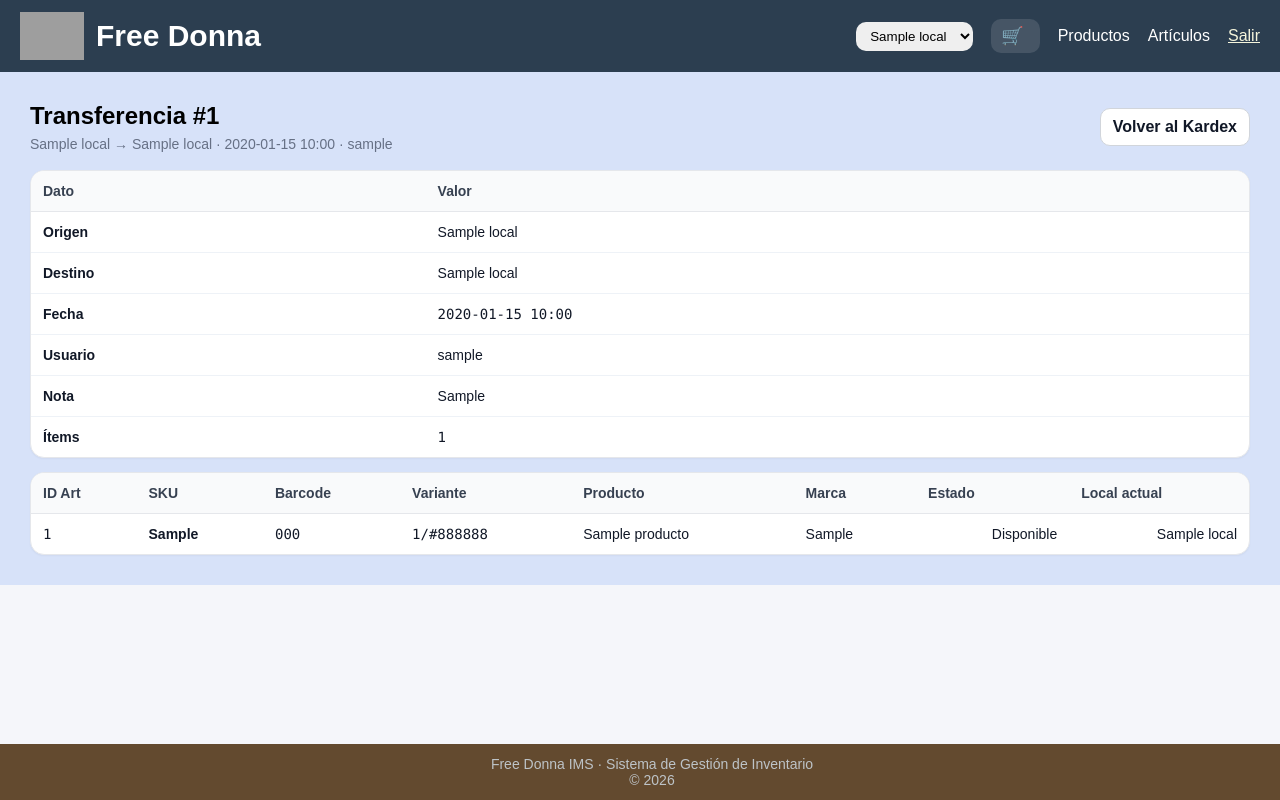
After one commit to joacodores/free_donna_IMS, a Django app: page /transferencias/1/ in a window 1280 px wide. The commit adds this page. Run offline with Django 5.2, Linux system fonts and the light colour scheme; a user stored in the database is signed in; tables that the repository leaves empty hold one stand-in row (values such as "Sample post"); grey boxes are pictures that could not be loaded.

Commit message:
transferencia por lote done faltan test

```diff
--- a/free_donna_IMS/inventory/admin.py
+++ b/free_donna_IMS/inventory/admin.py
@@ -1,6 +1,6 @@
 from django.contrib import admin
 
-from .models import Ingreso, IngresoItem, Local, MovimientoStock, Producto, Articulo, Venta, VentaArticulo, VentaItem
+from .models import Ingreso, IngresoItem, Local, MovimientoStock, Producto, Articulo, Transferencia, TransferenciaItem, Venta, VentaArticulo, VentaItem
 
 # Register your models here.
 admin.site.register(Producto)
@@ -11,6 +11,10 @@ admin.site.register(VentaArticulo)
 admin.site.register(Ingreso)
 admin.site.register(IngresoItem)
 admin.site.register(MovimientoStock)
+admin.site.register(Transferencia)
+admin.site.register(TransferenciaItem)
+
+
 
 @admin.register(Local)
 class LocalAdmin(admin.ModelAdmin):
--- a/free_donna_IMS/inventory/forms.py
+++ b/free_donna_IMS/inventory/forms.py
@@ -2,7 +2,7 @@ from decimal import Decimal
 from django import forms
 from django.contrib.auth.models import User
 from django.contrib.auth.forms import UserCreationForm
-from .models import Producto, Venta
+from .models import Local, Producto, Venta
 
 class UserRegisterForm(UserCreationForm):
     email = forms.EmailField()
@@ -64,3 +64,7 @@ class CheckoutForm(forms.Form):
         label="Método de pago",
         widget=forms.Select(attrs={"class": "select"})
     )
+
+class TransferirArticuloForm(forms.Form):
+    destino = forms.ModelChoiceField(queryset=Local.objects.all(), empty_label="Seleccionar local")
+    nota = forms.CharField(required=False, widget=forms.Textarea(attrs={"rows": 2}))
--- /dev/null
+++ b/free_donna_IMS/inventory/templates/inventory/movimientos/transferencia_detail.html
@@ -0,0 +1,128 @@
+{% extends "inventory/base.html" %}
+{% load static %}
+
+{% block title %}Transferencia #{{ trf.transferencia_id }}{% endblock %}
+
+{% block content %}
+<link rel="stylesheet" href="{% static 'css/movimientos.css' %}">
+
+<div class="page-header">
+  <div>
+    <h2>Transferencia #{{ trf.transferencia_id }}</h2>
+    <p class="subtle" style="margin:6px 0 0 0;">
+      {{ trf.local_origen.nombre }} → {{ trf.local_destino.nombre }}
+      · {{ trf.fecha|date:"Y-m-d H:i" }}
+      {% if trf.usuario %} · {{ trf.usuario.username }}{% endif %}
+    </p>
+  </div>
+
+  <div class="header-actions">
+    <a class="btn-secondary" href="{% url 'inventory:movimientos' %}?mode=doc&tipo=TRF">Volver al Kardex</a>
+  </div>
+</div>
+
+<div class="table-wrap" style="margin-bottom:14px;">
+  <table class="table">
+    <thead>
+      <tr>
+        <th>Dato</th>
+        <th>Valor</th>
+      </tr>
+    </thead>
+    <tbody>
+      <tr>
+        <td class="strong">Origen</td>
+        <td>{{ trf.local_origen.nombre }}</td>
+      </tr>
+      <tr>
+        <td class="strong">Destino</td>
+        <td>{{ trf.local_destino.nombre }}</td>
+      </tr>
+      <tr>
+        <td class="strong">Fecha</td>
+        <td class="mono">{{ trf.fecha|date:"Y-m-d H:i" }}</td>
+      </tr>
+      <tr>
+        <td class="strong">Usuario</td>
+        <td>{{ trf.usuario.username|default:"—" }}</td>
+      </tr>
+      <tr>
+        <td class="strong">Nota</td>
+        <td>{{ trf.nota|default:"—" }}</td>
+      </tr>
+      <tr>
+        <td class="strong">Ítems</td>
+        <td class="mono">{{ items|length }}</td>
+      </tr>
+    </tbody>
+  </table>
+</div>
+
+{% if items %}
+  <div class="table-wrap">
+    <table class="table">
+      <thead>
+        <tr>
+          <th>ID Art</th>
+          <th>SKU</th>
+          <th>Barcode</th>
+          <th>Variante</th>
+          <th>Producto</th>
+          <th>Marca</th>
+          <th class="num">Estado</th>
+          <th class="num">Local actual</th>
+        </tr>
+      </thead>
+
+      <tbody>
+        {% for it in items %}
+          <tr>
+            <td class="mono">{{ it.articulo_id|default:it.articulo.articulo_id }}</td>
+            <td class="strong">{{ it.sku }}</td>
+            <td class="mono">{{ it.barcode }}</td>
+            <td class="mono">{{ it.talle }}/{{ it.color }}</td>
+
+            <td>
+              {% if it.articulo and it.articulo.product_id %}
+                {{ it.articulo.product_id.nombre|default:"—" }}
+              {% else %}
+                —
+              {% endif %}
+            </td>
+
+            <td>
+              {% if it.articulo and it.articulo.product_id %}
+                {{ it.articulo.product_id.marca|default:"—" }}
+              {% else %}
+                —
+              {% endif %}
+            </td>
+
+            <td class="num">
+              {% if it.articulo %}
+                <span class="pill pill-{{ it.articulo.estado|lower }}">{{ it.articulo.get_estado_display }}</span>
+              {% else %}
+                —
+              {% endif %}
+            </td>
+
+            <td class="num">
+              {% if it.articulo and it.articulo.local %}
+                {{ it.articulo.local.nombre }}
+              {% else %}
+                —
+              {% endif %}
+            </td>
+          </tr>
+        {% endfor %}
+      </tbody>
+    </table>
+  </div>
+{% else %}
+  <div class="empty">
+    <p style="margin:0; font-weight:900;">Esta transferencia no tiene ítems.</p>
+    <p class="subtle" style="margin-bottom:0;">Si esto no es esperado, revisá la creación de TransferenciaItem.</p>
+  </div>
+{% endif %}
+
+{% endblock %}
--- a/free_donna_IMS/inventory/urls.py
+++ b/free_donna_IMS/inventory/urls.py
@@ -29,4 +29,7 @@ urlpatterns = [
     path("ventas/<int:venta_id>/pdf/", views.venta_pdf, name="venta_pdf"),
     path("ingresos/<int:ingreso_id>/", views.IngresoDetailView.as_view(), name="ingreso_detail"),
     path("ingresos/<int:ingreso_id>/pdf/", views.ingreso_pdf, name="ingreso_pdf"),
+    path("transferencias/<int:transferencia_id>/",views.TransferenciaDetailView.as_view(),name="transferencia_detail"),
+    path("articulos/transferir/", views.ArticulosTransferirView.as_view(), name="articulos_transferir"),
+
 ]
--- a/free_donna_IMS/inventory/views.py
+++ b/free_donna_IMS/inventory/views.py
@@ -4,11 +4,12 @@ from django.http import Http404
 from django.shortcuts import get_object_or_404, render, HttpResponse
 from django.urls import reverse_lazy
 from django.views.generic import ListView, DetailView, CreateView, UpdateView, View, DeleteView
-from django.db.models import Q, Count, Sum, Max, Value
+from django.db.models import Q, Count, Sum, Max, Value, CharField, F
 from django.db.models.fields import DecimalField
 from django.shortcuts import redirect
-from .models import Ingreso, IngresoItem, Local, MovimientoStock, Producto, Articulo, Venta, VentaItem, VentaArticulo
-from .forms import CheckoutForm, UserLoginForm, UserRegisterForm, ArticuloCreateForm
+from sqlalchemy import Cast
+from .models import Ingreso, IngresoItem, Local, MovimientoStock, Producto, Articulo, Transferencia, TransferenciaItem, Venta, VentaItem, VentaArticulo
+from .forms import CheckoutForm, TransferirArticuloForm, UserLoginForm, UserRegisterForm, ArticuloCreateForm
 from django.contrib.auth import authenticate, login, logout
 from django.contrib.auth.decorators import login_required
 from django.contrib.auth.mixins import LoginRequiredMixin
@@ -16,7 +17,7 @@ from django.views.generic.edit import FormView
 from django.db import transaction
 from django.contrib import messages
 from datetime import datetime as Datetime, time, timezone, datetime
-from django.db.models.functions import TruncDate, Coalesce
+from django.db.models.functions import TruncDate, Coalesce, TruncMinute, Concat
 from reportlab.lib.pagesizes import A4
 from reportlab.pdfgen import canvas
 from django.utils import timezone
@@ -195,6 +196,7 @@ class ArticuloListView(LoginRequiredMixin, ListView):
 
     def get_context_data(self, **kwargs):
         ctx = super().get_context_data(**kwargs)
+        ctx["locales"] = Local.objects.all().order_by("nombre")
         ctx["scan"] = (self.request.GET.get("scan") or "").strip()
         ctx["q"] = (self.request.GET.get("q") or "").strip()
 
@@ -614,9 +616,8 @@ class MovimientoStockView(LoginRequiredMixin, ListView):
             }
             return render(request, self.template_name, ctx)
         if mode == "doc":
-            # agrupar por documento: venta_id o ingreso_id (según tipo)
             rows = (base
-                    .values("tipo", "venta_id", "ingreso_id")
+                    .values("tipo", "venta_id", "ingreso_id", "transferencia_id")
                     .annotate(
                         fecha=Max("fecha"),
                         items=Count("movimiento_id"),
@@ -626,32 +627,31 @@ class MovimientoStockView(LoginRequiredMixin, ListView):
                         profit_total=Coalesce(Sum("profit_unitario"), Value(0, output_field=DecimalField())),
                     )
                     .order_by("-fecha"))
-            ctx = {
+
+            return render(request, self.template_name, {
                 "mode": mode,
                 "rows": list(rows),
                 "tipo": tipo, "q": q, "from": desde, "to": hasta,
-            }
-            return render(request, self.template_name, ctx)
+            })
 
         if mode == "day":
-            rows = (base
-                    .annotate(dia=TruncDate("fecha"))
-                    .values("dia")
-                    .annotate(
-                        movimientos=Count("movimiento_id"),
-                        unidades=Sum("cantidad"),
-                        costo_total=Coalesce(Sum("costo_unitario"), Value(0, output_field=DecimalField())),
-                        venta_total=Coalesce(Sum("precio_unitario"), Value(0, output_field=DecimalField())),
-                        profit_total=Coalesce(Sum("profit_unitario"), Value(0, output_field=DecimalField())),
-                    )
-                    .order_by("-dia"))
-            ctx = {
-                "mode": mode,
-                "rows": list(rows),
-                "tipo": tipo, "q": q, "from": desde, "to": hasta,
-            }
-            return render(request, self.template_name, ctx)
-
+                rows = (base
+                        .annotate(dia=TruncDate("fecha"))
+                        .values("dia")
+                        .annotate(
+                            movimientos=Count("movimiento_id"),
+                            unidades=Sum("cantidad"),
+                            costo_total=Coalesce(Sum("costo_unitario"), Value(0, output_field=DecimalField())),
+                            venta_total=Coalesce(Sum("precio_unitario"), Value(0, output_field=DecimalField())),
+                            profit_total=Coalesce(Sum("profit_unitario"), Value(0, output_field=DecimalField())),
+                        )
+                        .order_by("-dia"))
+                ctx = {
+                    "mode": mode,
+                    "rows": list(rows),
+                    "tipo": tipo, "q": q, "from": desde, "to": hasta,
+                }
+                return render(request, self.template_name, ctx)
         if mode == "variant":
             rows = (base
                     .values("barcode", "sku", "talle", "color", "producto_id", "producto__nombre", "producto__marca")
@@ -1056,3 +1056,149 @@ def ingreso_pdf(request, ingreso_id: int):
     c.showPage()
     c.save()
     return resp
+
+
+
+class ArticulosTransferirView(LoginRequiredMixin, View):
+
+    @transaction.atomic
+    def post(self, request):
+        local_origen = _get_local_activo(request)
+        if not local_origen:
+            messages.error(request, "No hay un local activo seleccionado.")
+            return redirect("inventory:articulo_list")
+
+        destino_id = (request.POST.get("destino_id") or "").strip()
+        barcode = (request.POST.get("barcode") or "").strip()
+        nota_user = (request.POST.get("nota") or "").strip()
+        qty_raw = (request.POST.get("qty") or "1").strip()
+
+        if not destino_id or not barcode:
+            messages.error(request, "Faltan datos para transferir (destino/barcode).")
+            return redirect("inventory:articulo_list")
+
+        try:
+            qty = int(qty_raw)
+        except ValueError:
+            qty = 0
+
+        if qty <= 0:
+            messages.error(request, "La cantidad debe ser mayor a 0.")
+            return redirect("inventory:articulo_list")
+
+        destino = get_object_or_404(Local, local_id=destino_id)
+        if destino.local_id == local_origen.local_id:
+            messages.error(request, "El destino debe ser distinto al local origen.")
+            return redirect("inventory:articulo_list")
+
+        # Seleccionamos N artículos DISPONIBLES de ese barcode en el local origen
+        qs = (Articulo.objects
+              .select_for_update()
+              .select_related("product_id")
+              .filter(local=local_origen, barcode=barcode, estado=Articulo.Estado.DISPONIBLE)
+              .order_by("articulo_id"))
+
+        articulos = list(qs[:qty])
+        if len(articulos) < qty:
+            messages.error(request, f"Stock insuficiente. Pediste {qty} y hay {len(articulos)} disponibles.")
+            return redirect("inventory:articulo_list")
+
+        # Documento transferencia
+        trf = Transferencia.objects.create(
+            local_origen=local_origen,
+            local_destino=destino,
+            usuario=request.user,
+            nota=nota_user,
+        )
+
+        # Items
+        TransferenciaItem.objects.bulk_create([
+            TransferenciaItem(
+                transferencia=trf,
+                articulo=a,
+                sku=a.sku,
+                barcode=a.barcode,
+                talle=a.talle,
+                color=a.color,
+            ) for a in articulos
+        ])
+
+        # Mover artículos al destino (en batch)
+        art_ids = [a.articulo_id for a in articulos]
+        Articulo.objects.filter(articulo_id__in=art_ids).update(local=destino)
+
+        # Movimientos: salida (origen) y entrada (destino)
+        movs = []
+        for a in articulos:
+            nota = f"Transferencia #{trf.transferencia_id}: {local_origen.nombre} → {destino.nombre}. {nota_user}".strip()
+
+            # salida
+            movs.append(MovimientoStock(
+                tipo=MovimientoStock.Tipo.TRANSFERENCIA,
+                local=local_origen,
+                local_origen=local_origen,
+                local_destino=destino,
+                transferencia=trf,
+                usuario=request.user,
+                articulo=a,
+                producto=a.product_id,
+                sku=a.sku,
+                barcode=a.barcode,
+                talle=a.talle,
+                color=a.color,
+                cantidad=-1,
+                costo_unitario=Decimal("0.00"),
+                precio_unitario=None,
+                profit_unitario=Decimal("0.00"),
+                ingreso=None,
+                venta=None,
+                nota=nota,
+            ))
+            # entrada
+            movs.append(MovimientoStock(
+                tipo=MovimientoStock.Tipo.TRANSFERENCIA,
+                local=destino,
+                local_origen=local_origen,
+                local_destino=destino,
+                transferencia=trf,
+                usuario=request.user,
+                articulo=a,
+                producto=a.product_id,
+                sku=a.sku,
+                barcode=a.barcode,
+                talle=a.talle,
+                color=a.color,
+                cantidad=+1,
+                costo_unitario=Decimal("0.00"),
+                precio_unitario=None,
+                profit_unitario=Decimal("0.00"),
+                ingreso=None,
+                venta=None,
+                nota=nota,
+            ))
+
+        MovimientoStock.objects.bulk_create(movs)
+
+        messages.success(request, f"Transferencia #{trf.transferencia_id} realizada: {qty} unidad(es).")
+        return redirect("inventory:transferencia_detail", transferencia_id=trf.transferencia_id)
+
+class TransferenciaDetailView(LoginRequiredMixin, DetailView):
+    model = Transferencia
+    template_name = "inventory/movimientos/transferencia_detail.html"
+    context_object_name = "trf"
+    pk_url_kwarg = "transferencia_id"
+
+    def get_object(self, queryset=None):
+        local = _get_local_activo(self.request)
+        qs = Transferencia.objects.select_related("local_origen", "local_destino", "usuario")
+        obj = get_object_or_404(qs, transferencia_id=self.kwargs["transferencia_id"])
+        # Solo ver si el local activo participa
+        if local and (obj.local_origen_id != local.local_id and obj.local_destino_id != local.local_id):
+            raise get_object_or_404(Transferencia, transferencia_id=-1)
+        return obj
+
+    def get_context_data(self, **kwargs):
+        ctx = super().get_context_data(**kwargs)
+        trf = ctx["trf"]
+        ctx["items"] = list(trf.items.select_related("articulo").order_by("item_id"))
+        return ctx
```
Also changed, not shown: free_donna_IMS/inventory/models.py (+21 -1 lines), free_donna_IMS/inventory/templates/inventory/articulo/articulo_list.html (+89 -18 lines), free_donna_IMS/inventory/templates/inventory/movimientos/movimientos_list.html (+29 -9 lines), free_donna_IMS/inventory/migrations/0012_movimientostock_local_destino_and_more.py (added).
